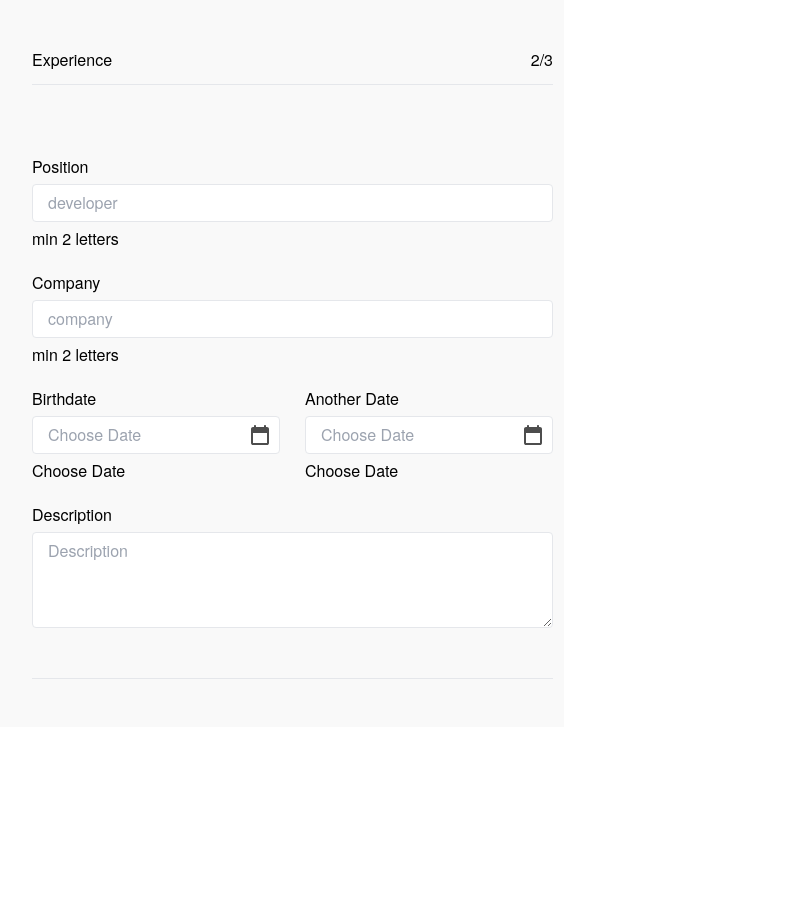
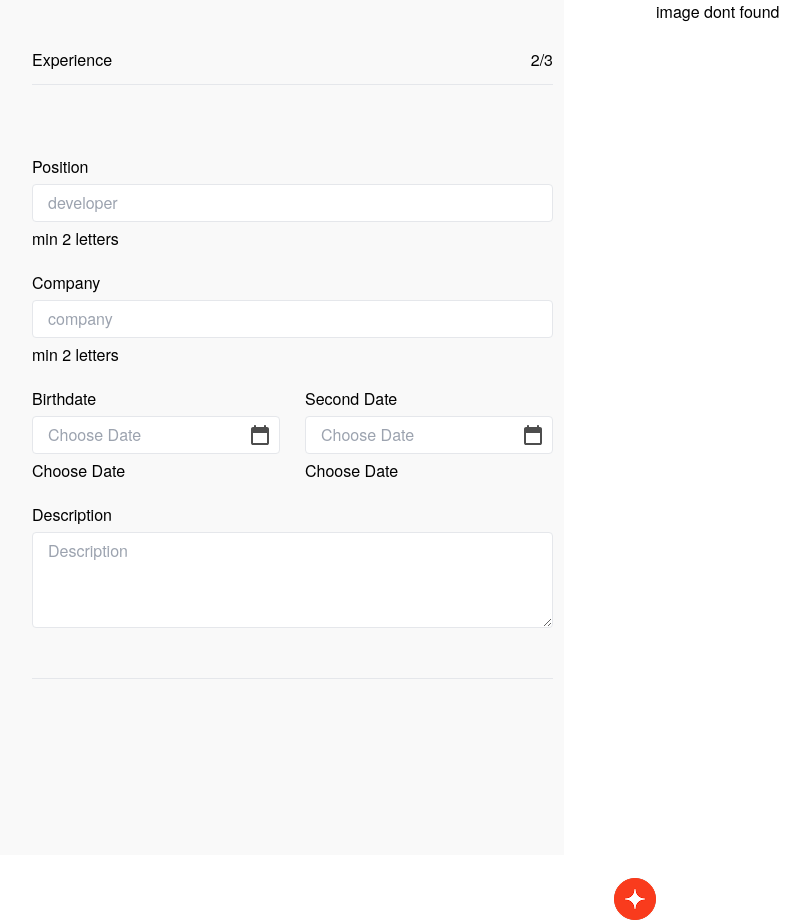
Before and after one commit to Tailung1/Redberry-Bootcamp-6, a React (Vite) app: page /personal/experince in a window 1280 px wide. Shown: the whole page, without its empty margins (76-886 px from the left). Before the commit the page ends 800 px from the top, so only its background shows below. Built offline with nearby package versions, Linux system fonts and the light colour scheme; a web font is replaced by a local one.

Commit message:
image upload error still remains-19th march last comit

```diff
--- a/src/Routing.tsx
+++ b/src/Routing.tsx
@@ -1,14 +1,30 @@
 import { Route, Routes } from "react-router-dom";
+import { useState } from "react";
 import App from "./App";
 import Personal from "./components/Personal";
 import Experince from "./components/Experince";
 
 export default function Routing() {
+
+    const [image, setImage] = useState<null | string>(null);
   return (
     <Routes>
       <Route path='/' element={<App />} />
-      <Route path='/personal' element={<Personal />} />
-      <Route path="/personal/experince" element ={<Experince/>} />
+      <Route
+        path='/personal'
+        element={
+          <Personal
+            image={image}
+            setImage={setImage}
+          />
+        }
+      />
+      <Route
+        path='/personal/experince'
+        element={
+          <Experince  image={image} />
+        }
+      />
     </Routes>
   );
 }
--- a/src/components/Experince.tsx
+++ b/src/components/Experince.tsx
@@ -1,9 +1,17 @@
 import React, { useState, useRef } from "react";
 import { useNavigate } from "react-router-dom";
+import calendar from "../assets/calendar.svg";
 import arrowIMG from "../assets/arrow.svg";
-import calendar from "../assets/calendar.svg";
+import starIMG from "../assets/star.png";
+import atIMG from "../assets/at.svg";
+import phoneIMG from "../assets/phone.svg";
+// import IMask from "imask"; // Import IMask
 
-export default function Experience() {
+interface imageType {
+    image:string | null
+}
+
+export default function Experience({ image }: imageType) {
   const navigate = useNavigate();
 
   const [firstDate, setFirstDate] = useState("");
@@ -23,7 +31,6 @@ export default function Experience() {
     secondDateRef.current?.click();
   };
 
-  // Type the event as React.ChangeEvent<HTMLInputElement>
   const handleFirstDateChange = (
     e: React.ChangeEvent<HTMLInputElement>
   ) => {
@@ -36,8 +43,12 @@ export default function Experience() {
     setSecondDate(e.target.value);
   };
 
+  // Get the personal data from localStorage and parse it as an object
+  const storedData = localStorage.getItem("formData");
+  const personalData = storedData ? JSON.parse(storedData) : {};
+
   return (
-    <div>
+    <div className='flex'>
       <div className='flex gap-[60px] py-[48px] pl-[48px] pr-[70px] bg-[#F9F9F9] mt-48px mb-[65px] w-1/2'>
         <div>
           <img
@@ -103,7 +114,7 @@ export default function Experience() {
 
               {/* Second Date */}
               <div className='flex flex-col relative gap-[5px] w-full'>
-                <h3>Another Date</h3>
+                <h3>Second Date</h3>
                 <input
                   type='text'
                   placeholder='Choose Date'
@@ -124,19 +135,20 @@ export default function Experience() {
                   min={
                     firstDate
                       ? new Date(
-                          new Date(firstDate).setDate(
-                            new Date(firstDate).getDate() + 1
-                          )
+                          new Date(firstDate).getTime() +
+                            24 * 60 * 60 * 1000
                         )
                           .toISOString()
                           .split("T")[0]
                       : ""
                   }
                   onChange={handleSecondDateChange}
+                  disabled={!firstDate}
                 />
                 <p>Choose Date</p>
               </div>
             </div>
+
             <div className='flex flex-col gap-[5px] w-full'>
               <p>Description</p>
               <textarea
@@ -148,6 +160,52 @@ export default function Experience() {
           <hr className='bg-[#1A1A1A] h-[1.2px] mt-[50px]' />
         </div>
       </div>
+
+      {/* Summary Section */}
+      <div className='bg-white flex '>
+        <div className='flex items-center mt-[68px] ml-[50px]'>
+          <div className='flex relative flex-col gap-[20px]'>
+            <div className='text-[34px] leading-normal flex gap-[10px]'>
+              <span>{personalData?.name}</span>
+              <span>{personalData?.lastname}</span>
+            </div>
+            <div className='h-[40px]'>
+              {personalData?.email && (
+                <div className='flex gap-[10px]'>
+                  <img src={atIMG} alt='at image' />{" "}
+                  {personalData?.email}{" "}
+                </div>
+              )}
+            </div>
+            <div className='h-[40px]'>
+              {personalData?.number && (
+                <div className='flex gap-[10px]'>
+                  <img src={phoneIMG} alt='phone image' />{" "}
+                  {personalData?.number}{" "}
+                </div>
+              )}
+            </div>
+            {personalData?.optional && (
+              <div className='h-[40px]'>
+                <p className='mb-[10px] text-[#F93B1D] text-[18px] '>
+                  About me
+                </p>
+                <span className='block max-w-[300px] break-words'>
+                  {personalData?.optional}
+                </span>
+              </div>
+            )}
+            <img
+              className='mt-[670px] w-[42px] h-[42px]'
+              src={starIMG}
+              alt='star image with red background'
+            />
+          </div>
+        </div>
+        <div>
+          {image ? <img src={image} /> : <p>image dont found</p>}
+        </div>
+      </div>
     </div>
   );
 }
--- a/src/components/Personal.tsx
+++ b/src/components/Personal.tsx
@@ -1,4 +1,4 @@
-import React, { useEffect, useState } from "react";
+import React, { use, useEffect, useState } from "react";
 import arrowIMG from "../assets/arrow.svg";
 import starIMG from "../assets/star.png";
 import atIMG from "../assets/at.svg";
@@ -9,10 +9,11 @@ import IMask from "imask"; // Import IMask
 
 import { useForm } from "react-hook-form";
 import { useNavigate } from "react-router-dom";
-
-export default function Personal() {
-  const [image, setImage] = useState<null | string>(null);
-
+interface PersonalProps {
+  image: string | null; // image can be a string (URL) or null if no image is selected
+  setImage: React.Dispatch<React.SetStateAction<string | null>>; // setImage is a function that updates the image state
+}
+export default function Personal({ image, setImage }: PersonalProps) {
   const navigate = useNavigate();
 
   interface errorTypes {
@@ -38,22 +39,27 @@ export default function Personal() {
   const email = watch("email");
   const number = watch("number");
 
+  useEffect(() => {
+    // Load the image from localStorage when the component mounts
+    const savedImage = localStorage.getItem("image");
+    if (savedImage) {
+      setImage(savedImage);
+    }
+  }, [setImage]); // Only run on mount to avoid infinite loop
+
   const handleImageChange = (
     e: React.ChangeEvent<HTMLInputElement>
   ) => {
     const file = e.target.files?.[0];
     if (file) {
-      const imageUrl = URL.createObjectURL(file); // ✅ define it here
-      setImage(imageUrl); // ✅ use it here
-      localStorage.setItem("image", imageUrl); // ✅ use it here
+      const imageUrl = URL.createObjectURL(file);
+      setImage(imageUrl);
+      localStorage.setItem("image", imageUrl);
+    } else if (image) {
+      // If no image is selected, use the previously saved image
+      setImage(image);
     }
   };
-  useEffect(() => {
-    const savedImage = localStorage.getItem("image");
-    if (savedImage) {
-      setImage(savedImage);
-    }
-  }, []);
 
   useEffect(() => {
     const numberInput = document.getElementById(
@@ -83,8 +89,9 @@ export default function Personal() {
     }
   }, []);
 
+
   const [isSubmitted, setIsSubmitted] = useState(false);
-  const handleImage = () => setIsSubmitted(true); // Mark form as submitted
+// Mark form as submitted
 
   const onSubmit = (data: object) => {
     navigate("/personal/experince");
@@ -383,7 +390,7 @@ export default function Personal() {
             {/* Submit Button */}
             <div className='flex justify-end'>
               <button
-                onClick={handleImage}
+                onClick={() => setIsSubmitted(true)}
                 type='submit'
                 className='bg-[#6B40E3] px-[60px] py-[10px] text-[16px] text-white rounded-[4px] mt-[100px] w-[30px] flex justify-center'
               >
```
